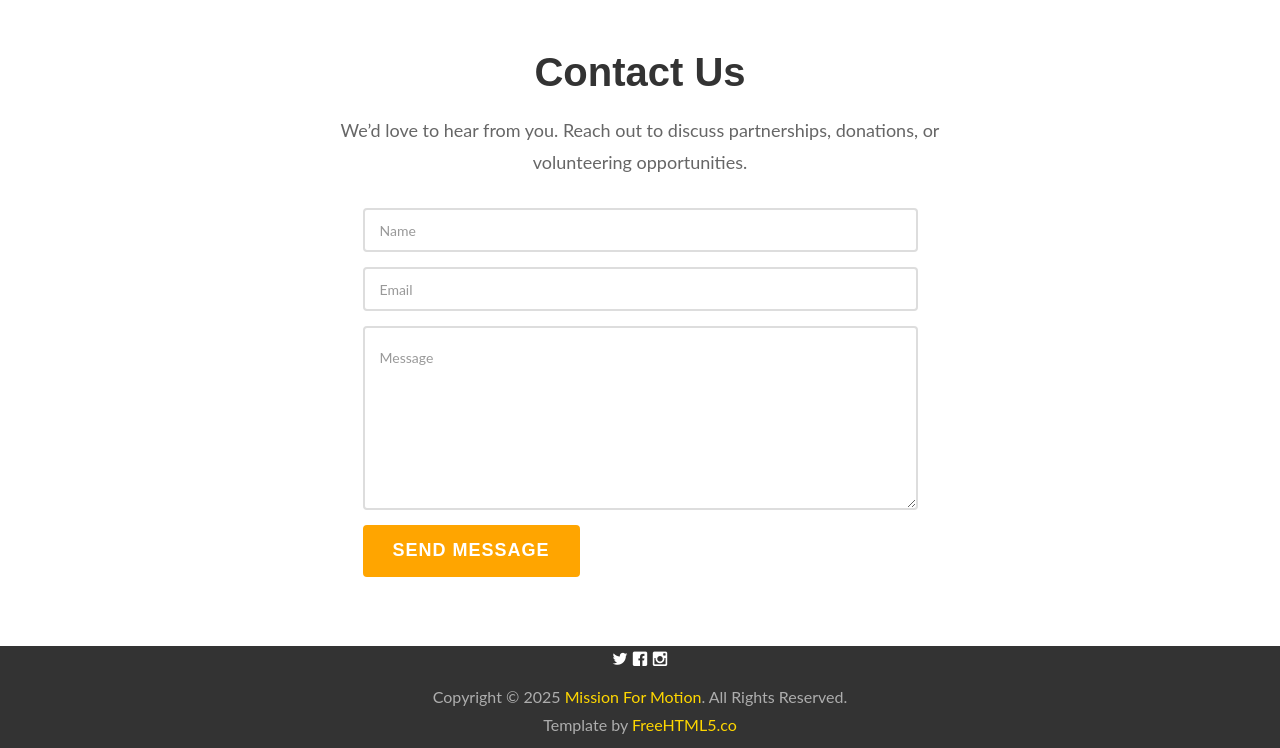
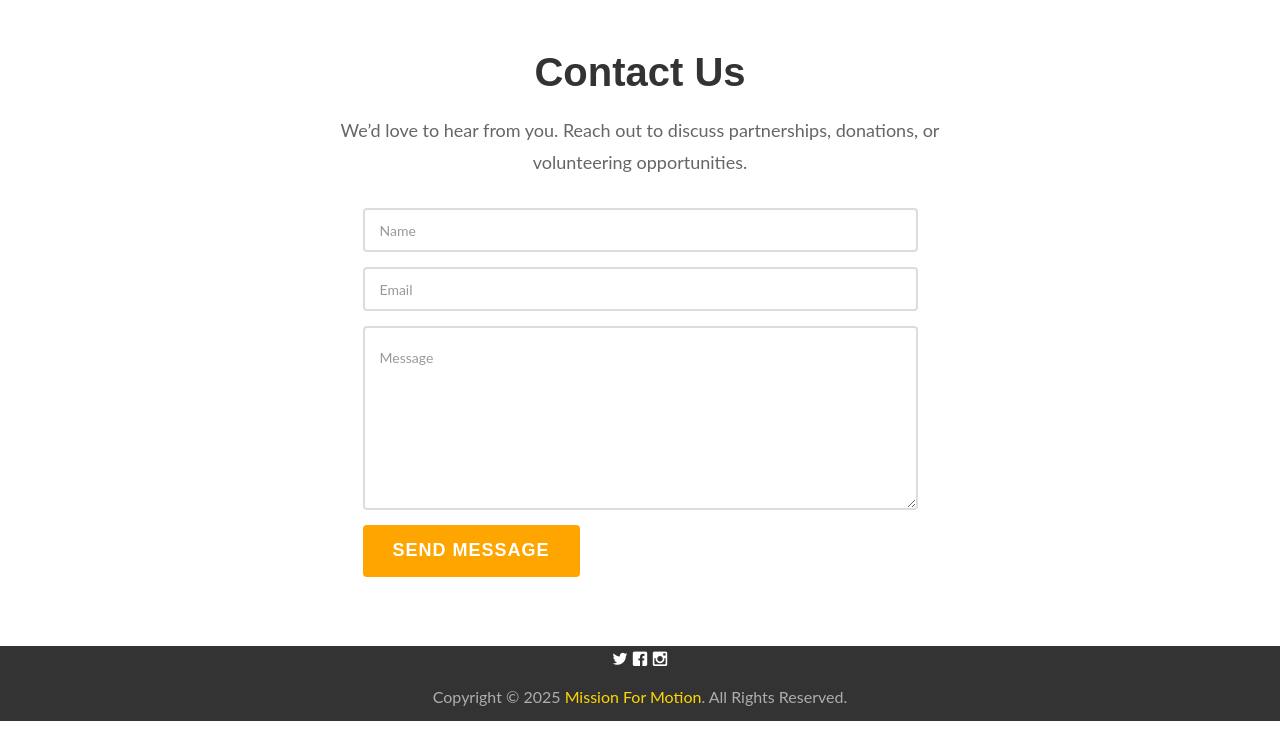
Before and after one commit to icreagh/mission-for-motion, a plain HTML site: page index.html in a window 1280 px wide. Shown: the part 4742-5490 px from the top of the page. After the commit the page ends 5463 px from the top, so only its background shows below. Drawn offline with Linux system fonts and the light colour scheme; files whose address does not match are found by name; a web font is replaced by a local one.

Commit message:
footer edit

```diff
--- a/index.html
+++ b/index.html
@@ -459,7 +459,7 @@
                                 <a href="#"><i class="icon-facebook2"></i></a>
                                 <a href="#"><i class="icon-instagram"></i></a>
                             </p>
-                            <p>Copyright © 2025 <a href="#">Mission For Motion</a>. All Rights Reserved. <br>Template by <a href="http://freehtml5.co/" target="_blank">FreeHTML5.co</a></p>
+                            <p>Copyright © 2025 <a href="#">Mission For Motion</a>. All Rights Reserved.</p>
                         </div>
                     </div>
                 </div>
```
